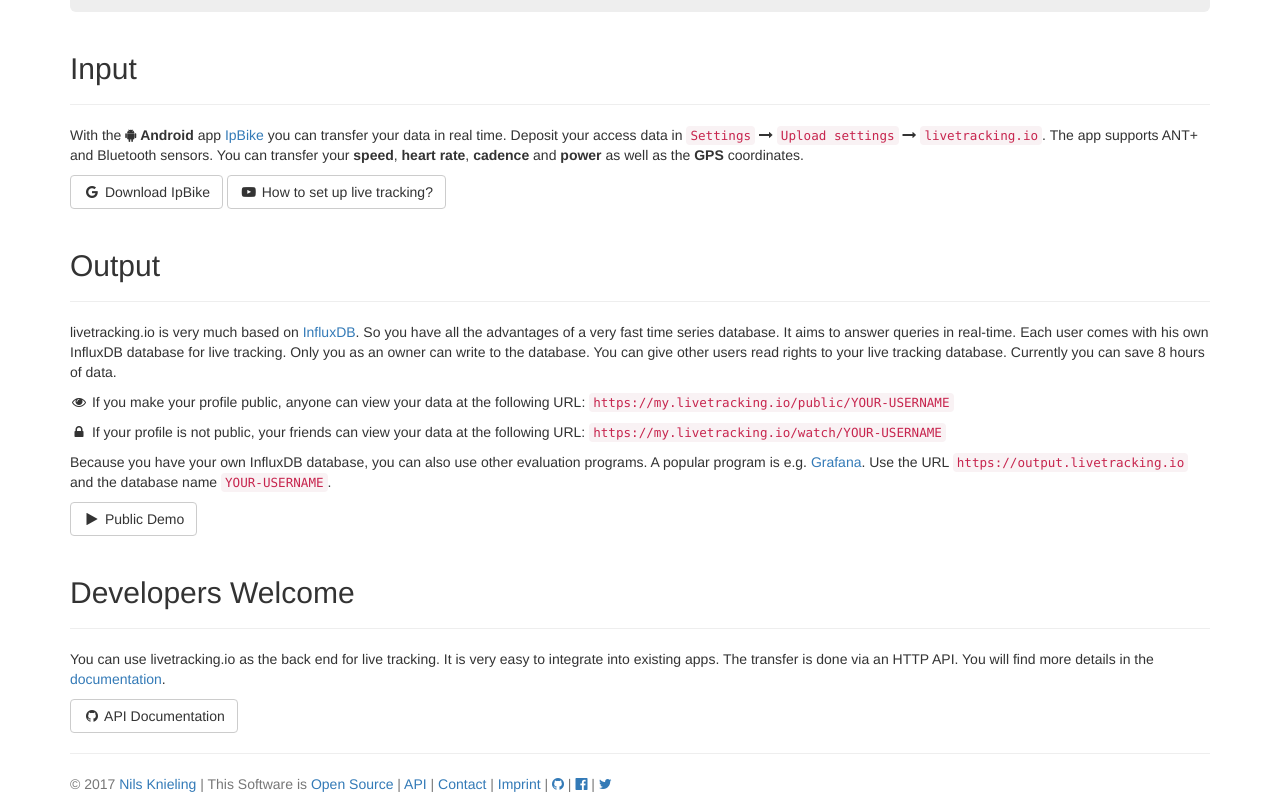
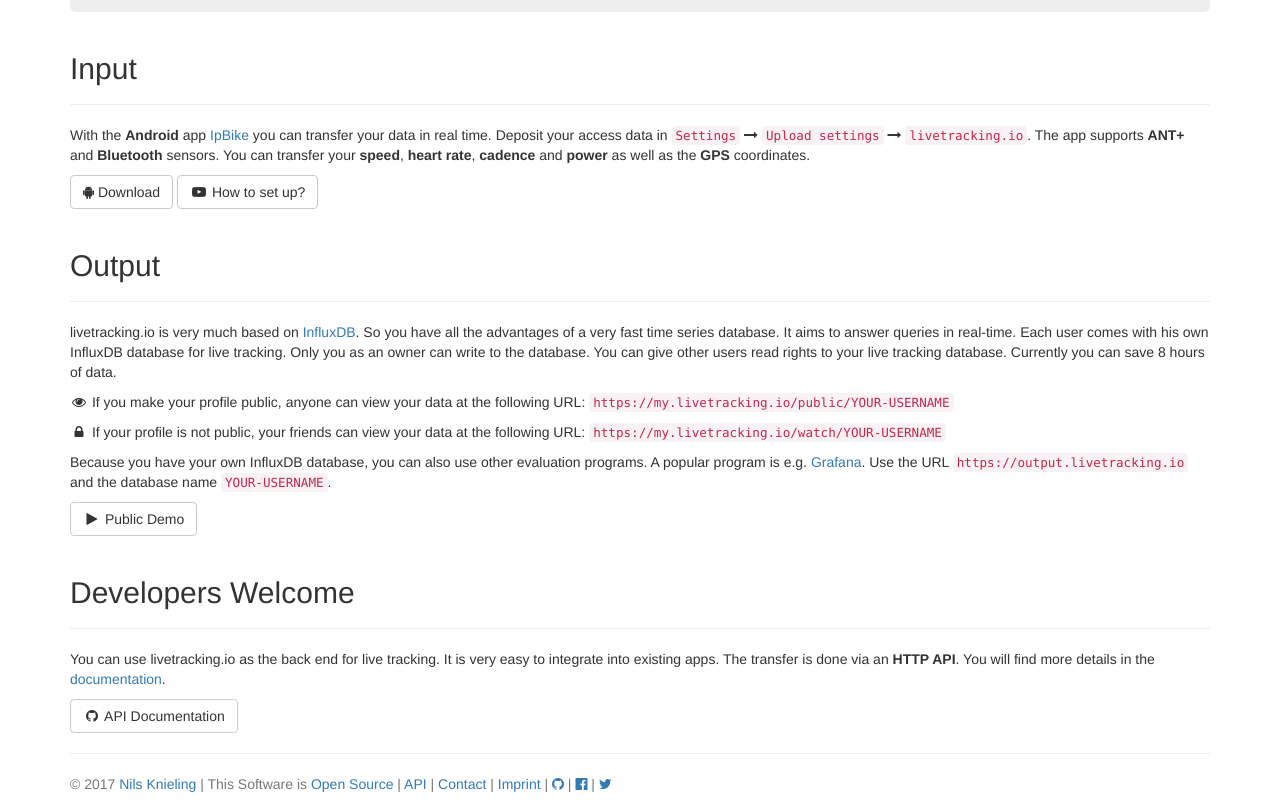
Before and after one commit to RobertWi/livetracking.github.io, a plain HTML site: page index.html in a window 1280 px wide. Shown: the part 420-1224 px from the top of the page. Drawn offline with nearby package versions, Linux system fonts and the light colour scheme; a web font is replaced by a local one.

Commit message:
small fix

```diff
--- a/index.html
+++ b/index.html
@@ -66,20 +66,20 @@
 </div>
 
 <p>
-With the <i class="fa fa-android" aria-hidden="true"></i> <strong>Android</strong> app <a href="http://www.iforpowell.com/">IpBike</a> you can transfer your data in real time.
+With the <strong>Android</strong> app <a href="http://www.iforpowell.com/">IpBike</a> you can transfer your data in real time.
 Deposit your access data in <code>Settings</code> <i class="fa fa-long-arrow-right" aria-hidden="true"></i> <code>Upload settings</code> <i class="fa fa-long-arrow-right" aria-hidden="true"></i> <code>livetracking.io</code>.
-The app supports ANT+ and Bluetooth sensors.
+The app supports <b>ANT+</b> and <b>Bluetooth</b> sensors.
 You can transfer your <strong>speed</strong>, <strong>heart rate</strong>, <strong>cadence</strong> and <strong>power</strong> as well as the <strong>GPS</strong> coordinates.
 </p>
 
 <p>
 	<a href="https://play.google.com/store/apps/details?id=com.iforpowell.android.ipbike" class="btn btn-default" role="button">
-		<i class="fa fa-google fa-fw" aria-hidden="true"></i>
-		Download IpBike
+		<i class="fa fa-android" aria-hidden="true"></i>
+		Download
 	</a>
 	<a href="https://www.youtube.com/watch?v=tgOifBgPqaA" class="btn btn-default" role="button">
 		<i class="fa fa-youtube-play fa-fw" aria-hidden="true"></i>
-		How to set up live tracking?
+		How to set up?
 	</a>
 </p>
 
@@ -127,7 +127,7 @@ Use the URL <code>https://output.livetracking.io</code> and the database name <c
 <p>
 You can use livetracking.io as the back end for live tracking.
 It is very easy to integrate into existing apps.
-The transfer is done via an HTTP API.
+The transfer is done via an <b>HTTP API</b>.
 You will find more details in the <a href="https://github.com/livetracking/livetracking/wiki">documentation</a>.
 </p>
 
```
